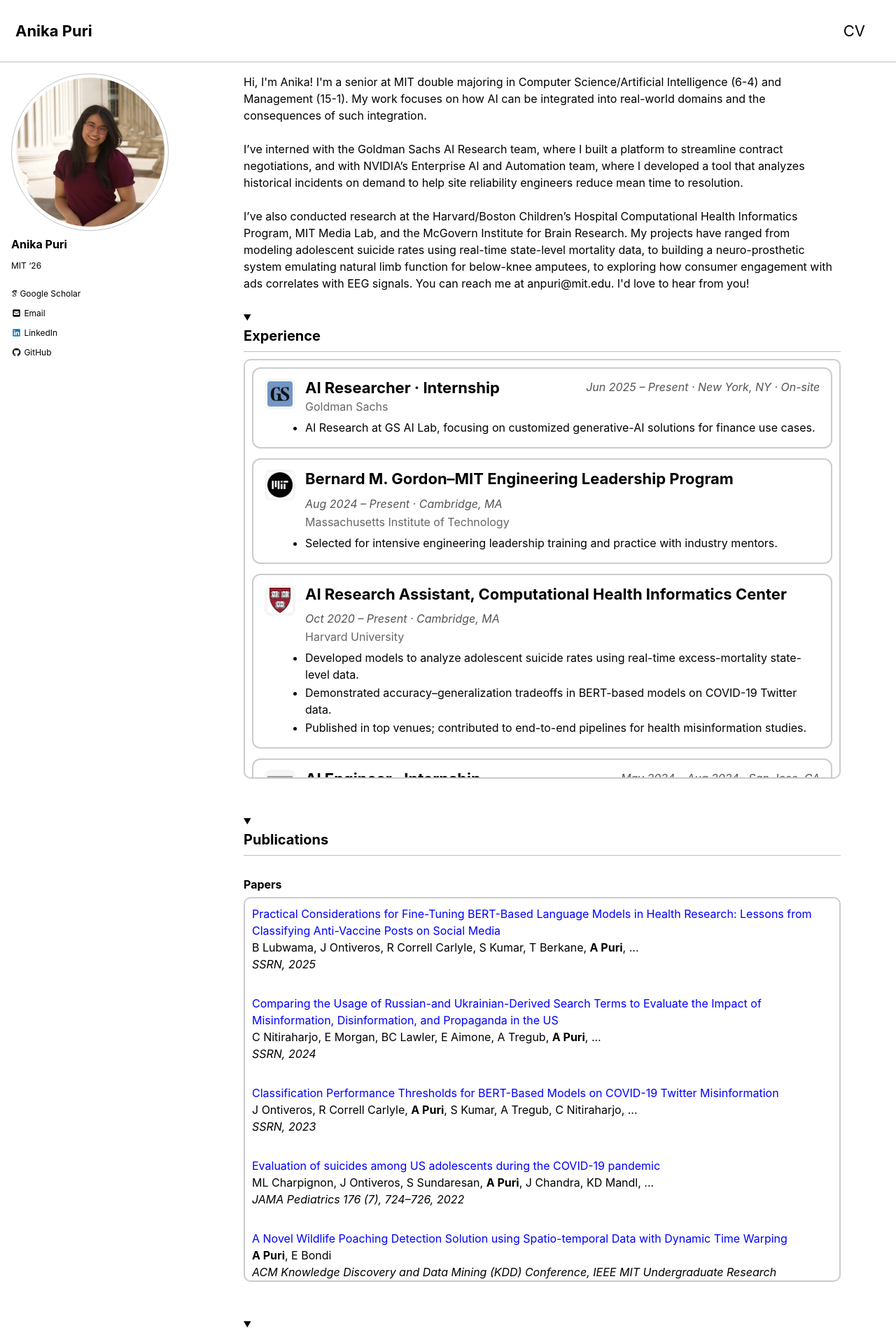
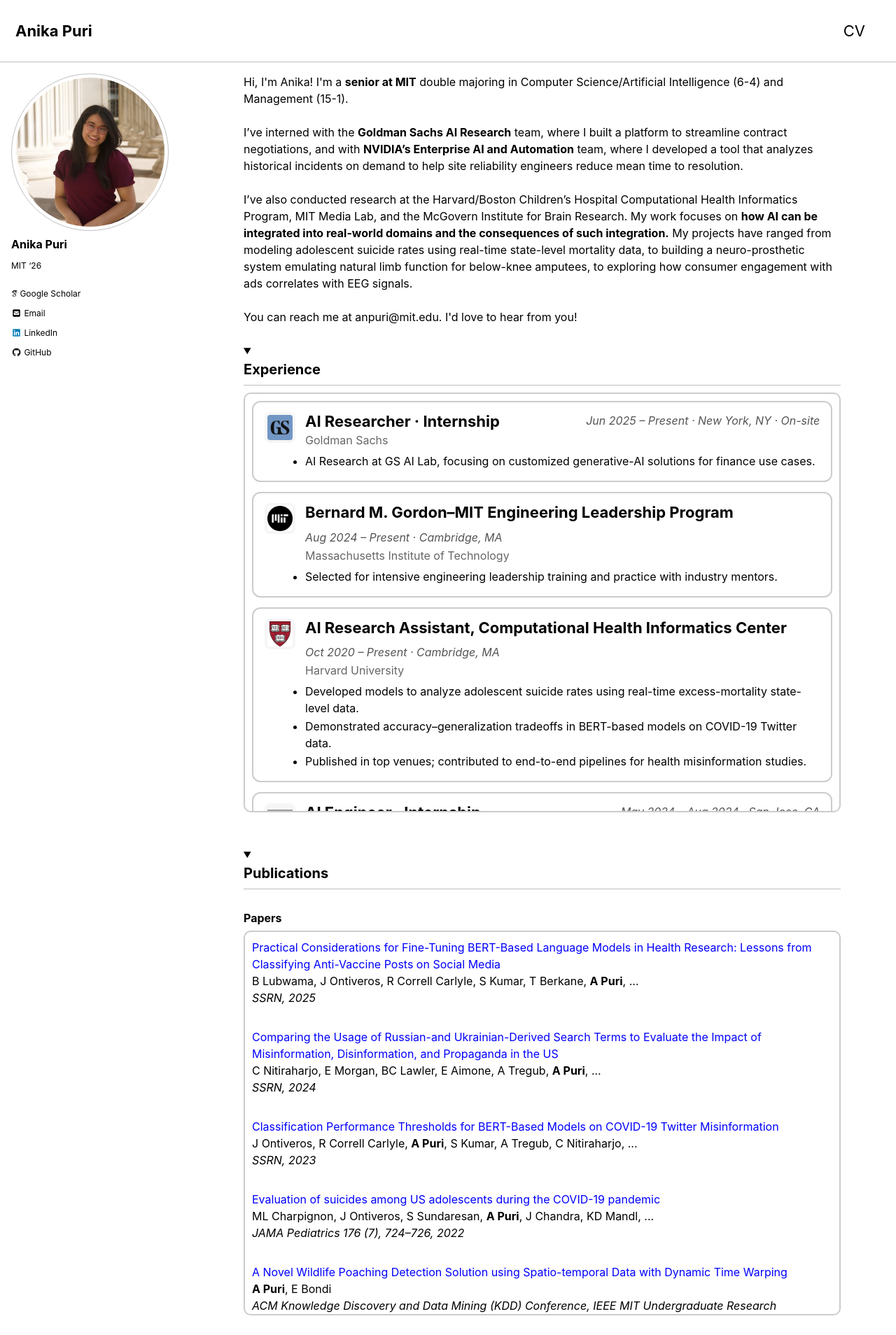
Before and after one commit to AnikaPuri/anikapuri.github.io, a Jekyll site: the page built from _pages/index.html, in a window 1280 px wide. Shown: the top 1908 px of the page at 70% size. Built offline with Jekyll 4.4.1, drawn with Linux system fonts in a browser that asks for light colours; cached includes are drawn as plain includes; nearby versions of some CDN libraries; some web fonts are replaced; grey boxes are pictures that could not be loaded.

```diff
--- a/_pages/index.html
+++ b/_pages/index.html
@@ -7,11 +7,12 @@ description: "Anika Puri's Website"
 ---
 
 
-Hi, I'm Anika! I'm a senior at MIT double majoring in Computer Science/Artificial Intelligence (6-4) and Management (15-1). My work focuses on how AI can be integrated into real-world domains and the consequences of such integration.
+Hi, I'm Anika! I'm a <strong>senior at MIT</strong> double majoring in Computer Science/Artificial Intelligence (6-4) and Management (15-1).
 <br><br>
-I’ve interned with the Goldman Sachs AI Research team, where I built a platform to streamline contract negotiations, and with NVIDIA’s Enterprise AI and Automation team, where I developed a tool that analyzes historical incidents on demand to help site reliability engineers reduce mean time to resolution.
+I’ve interned with the <strong>Goldman Sachs AI Research</strong> team, where I built a platform to streamline contract negotiations, and with <strong>NVIDIA’s Enterprise AI and Automation</strong> team, where I developed a tool that analyzes historical incidents on demand to help site reliability engineers reduce mean time to resolution.
 <br><br>
-I’ve also conducted research at the Harvard/Boston Children’s Hospital Computational Health Informatics Program, MIT Media Lab, and the McGovern Institute for Brain Research. My projects have ranged from modeling adolescent suicide rates using real-time state-level mortality data, to building a neuro-prosthetic system emulating natural limb function for below-knee amputees, to exploring how consumer engagement with ads correlates with EEG signals.
+I’ve also conducted research at the Harvard/Boston Children’s Hospital Computational Health Informatics Program, MIT Media Lab, and the McGovern Institute for Brain Research. My work focuses on <strong>how AI can be integrated into real-world domains and the consequences of such integration.</strong> My projects have ranged from modeling adolescent suicide rates using real-time state-level mortality data, to building a neuro-prosthetic system emulating natural limb function for below-knee amputees, to exploring how consumer engagement with ads correlates with EEG signals.
+<br><br>
 You can reach me at anpuri@mit.edu. I'd love to hear from you!
 <!-- <br><br> -->
 
```
